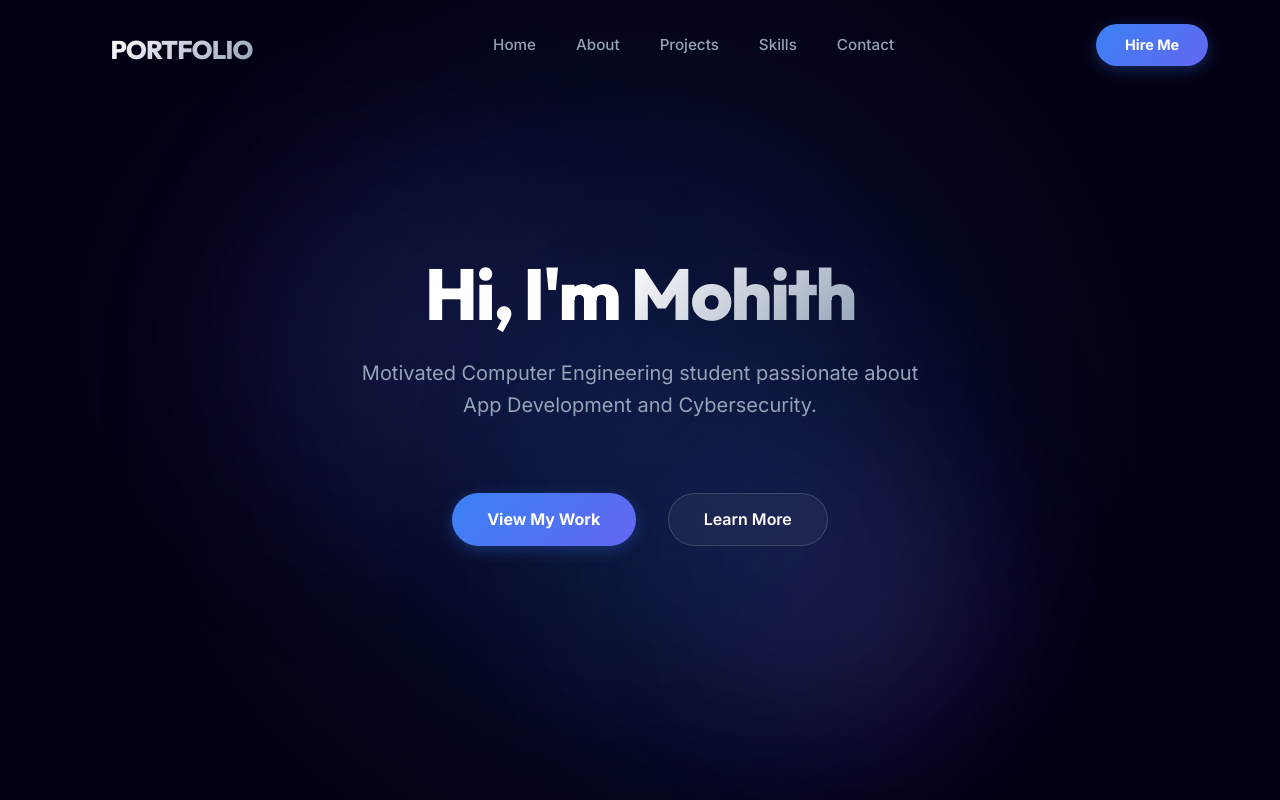
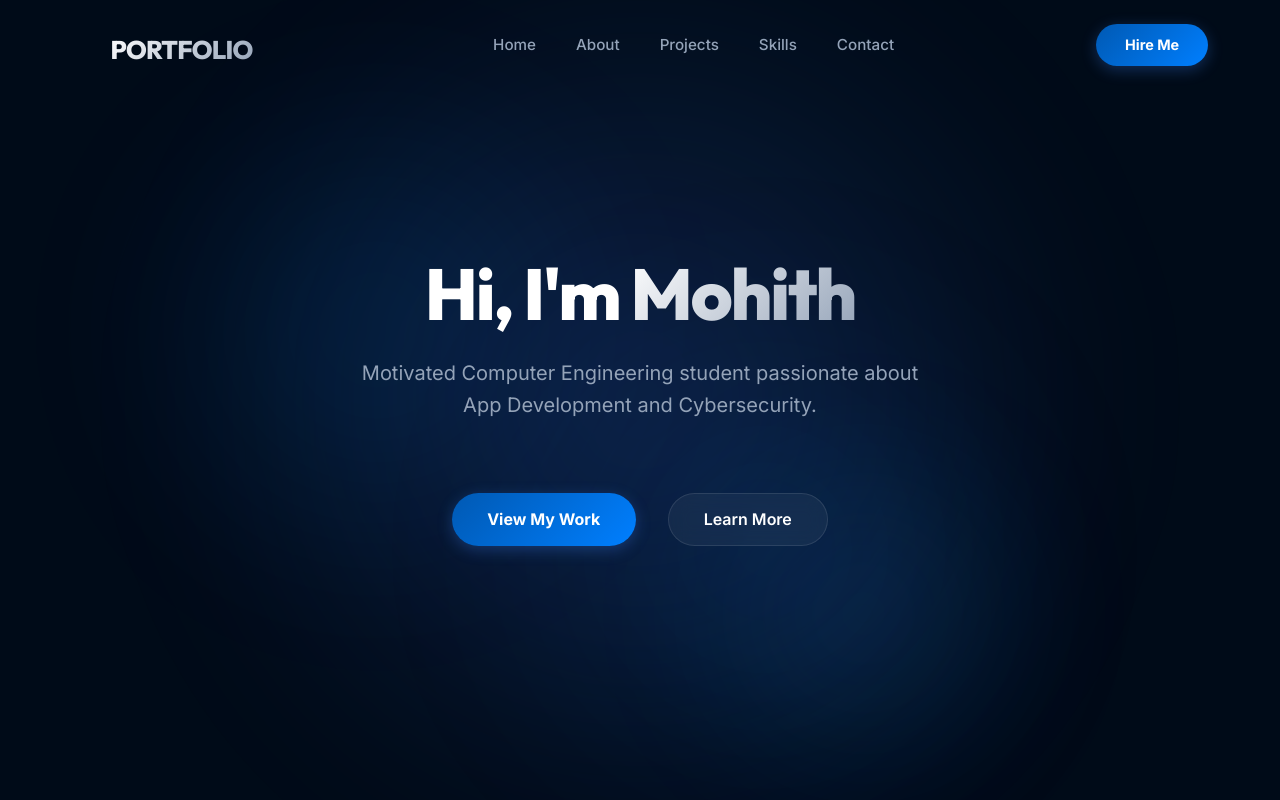
Before and after one commit to vinnakota-mohtih/antigravity, a React app: page / in a window 1280 px wide. Shown: the top 800 px of the page. Built offline with nearby package versions, Linux system fonts and the light colour scheme; the HTML template or start-up script is replaced by a standard one.

Commit message:
feat: implement scroll animations and refine UI theme

```diff
--- a/package.json
+++ b/package.json
@@ -11,6 +11,7 @@
   },
   "dependencies": {
     "@tailwindcss/vite": "^4.1.18",
+    "framer-motion": "^12.34.5",
     "lucide-react": "^0.575.0",
     "react": "^19.2.0",
     "react-dom": "^19.2.0",
--- a/src/components/About.jsx
+++ b/src/components/About.jsx
@@ -1,22 +1,30 @@
 import React from 'react';
 import './About.css';
+import ScrollReveal from './ScrollReveal';
 
 const About = () => {
     return (
         <section id="about" className="about">
             <div className="container about-container">
+                <ScrollReveal direction="right" className="about-image-wrapper">
                     <div className="about-image glass">
                         {/* Placeholder for Profile Image */}
                         <div className="image-placeholder">
                             <span className="gradient-text">PROFILE</span>
                         </div>
                     </div>
+                </ScrollReveal>
                 <div className="about-content">
+                    <ScrollReveal>
                         <h2 className="heading section-title">About <span className="gradient-text">Me</span></h2>
+                    </ScrollReveal>
+                    <ScrollReveal delay={0.2}>
                         <p className="about-text">
                             I am a Computer Engineering student dedicated to building secure, user-friendly solutions.
                             My focus lies at the intersection of innovative tech projects and cybersecurity.
                         </p>
+                    </ScrollReveal>
+                    <ScrollReveal delay={0.3}>
                         <div className="education-info">
                             <h3 className="sub-heading">Education</h3>
                             <p className="about-text">
@@ -28,12 +36,15 @@ const About = () => {
                                 Kendriya Vidyalaya Sangathan, Guntur (2023) | 58.9%
                             </p>
                         </div>
+                    </ScrollReveal>
+                    <ScrollReveal delay={0.4}>
                         <div className="about-stats">
                             <div className="stat-item">
                                 <span className="stat-number">10+</span>
                                 <span className="stat-label">Projects</span>
                             </div>
                         </div>
+                    </ScrollReveal>
                 </div>
             </div>
         </section>
--- a/src/components/Contact.jsx
+++ b/src/components/Contact.jsx
@@ -1,35 +1,43 @@
 import React from 'react';
 import './Contact.css';
+import ScrollReveal from './ScrollReveal';
 
 const Contact = () => {
     return (
         <section id="contact" className="contact">
             <div className="container">
-                <div className="contact-header text-center">
+                <ScrollReveal className="contact-header text-center">
                     <h2 className="heading section-title">Let's <span className="gradient-text">Connect</span></h2>
                     <p className="contact-text">
                         Have a project in mind or just want to say hi? My inbox is always open.
                     </p>
-                </div>
+                </ScrollReveal>
 
                 <div className="contact-grid">
                     <div className="contact-methods">
+                        <ScrollReveal direction="right" delay={0.2} distance={30}>
                             <div className="method-item glass">
                                 <span className="method-label">Email</span>
                                 <a href="mailto:mohithvinnakota008@gmail.com" className="method-link">mohithvinnakota008@gmail.com</a>
                             </div>
+                        </ScrollReveal>
 
+                        <ScrollReveal direction="right" delay={0.3} distance={30}>
                             <div className="method-item glass">
                                 <span className="method-label">LinkedIn</span>
                                 <a href="https://www.linkedin.com/in/mohith-vinnakota-153b28300" target="_blank" rel="noopener noreferrer" className="method-link">mohith-vinnakota-153b28300</a>
                             </div>
+                        </ScrollReveal>
+
+                        <ScrollReveal direction="right" delay={0.4} distance={30}>
                             <div className="method-item glass">
                                 <span className="method-label">GitHub</span>
                                 <a href="https://github.com/vinnakota-mohtih" target="_blank" rel="noopener noreferrer" className="method-link">vinnakota-mohtih</a>
                             </div>
+                        </ScrollReveal>
                     </div>
 
-                    <div className="contact-form-container glass">
+                    <ScrollReveal direction="left" delay={0.3} className="contact-form-container glass">
                         <form className="contact-form">
                             <div className="form-group">
                                 <label>Name</label>
@@ -47,7 +55,7 @@ const Contact = () => {
                                 Send Message
                             </button>
                         </form>
-                    </div>
+                    </ScrollReveal>
                 </div>
             </div>
         </section>
--- a/src/components/Experience.jsx
+++ b/src/components/Experience.jsx
@@ -1,5 +1,6 @@
 import React from 'react';
 import './Experience.css';
+import ScrollReveal from './ScrollReveal';
 
 const experiences = [
     {
@@ -16,10 +17,13 @@ const Experience = () => {
     return (
         <section id="experience" className="experience">
             <div className="container">
+                <ScrollReveal>
                     <h1 className="section-title">Work Experience</h1>
+                </ScrollReveal>
                 <div className="experience-list">
-                    {experiences.map((exp) => (
-                        <div key={exp.id} className="experience-card glass">
+                    {experiences.map((exp, i) => (
+                        <ScrollReveal key={exp.id} delay={i * 0.2}>
+                            <div className="experience-card glass">
                                 <div className="card-header">
                                     <h2>{exp.role}</h2>
                                     <span className="company-name">{exp.company}</span>
@@ -29,6 +33,7 @@ const Experience = () => {
                                     <p className="description">{exp.description}</p>
                                 </div>
                             </div>
+                        </ScrollReveal>
                     ))}
                 </div>
             </div>
--- a/src/components/Hero.jsx
+++ b/src/components/Hero.jsx
@@ -1,20 +1,27 @@
 import React from 'react';
 import './Hero.css';
+import ScrollReveal from './ScrollReveal';
 
 const Hero = () => {
     return (
         <section id="home" className="hero">
             <div className="hero-content container">
+                <ScrollReveal>
                     <h1 className="hero-title">
                         Hi, I'm <span className="gradient-text">Mohith</span>
                     </h1>
+                </ScrollReveal>
+                <ScrollReveal delay={0.2}>
                     <p className="hero-subtitle">
                         Motivated Computer Engineering student passionate about App Development and Cybersecurity.
                     </p>
+                </ScrollReveal>
+                <ScrollReveal delay={0.4}>
                     <div className="hero-actions">
                         <a href="#projects" className="btn-primary">View My Work</a>
                         <a href="#about" className="btn-outline">Learn More</a>
                     </div>
+                </ScrollReveal>
             </div>
             <div className="hero-bg-glow"></div>
         </section>
--- a/src/components/Projects.jsx
+++ b/src/components/Projects.jsx
@@ -1,7 +1,9 @@
 import React from 'react';
 import './Projects.css';
+import ScrollReveal from './ScrollReveal';
 
-const ProjectCard = ({ title, category, description }) => (
+const ProjectCard = ({ title, category, description, index }) => (
+    <ScrollReveal delay={index * 0.15}>
         <div className="project-card glass">
             <div className="project-image">
                 <div className="image-overlay">
@@ -15,6 +17,7 @@ const ProjectCard = ({ title, category, description }) => (
                 <p className="project-description">{description}</p>
             </div>
         </div>
+    </ScrollReveal>
 );
 
 const Projects = () => {
@@ -39,9 +42,11 @@ const Projects = () => {
     return (
         <section id="projects" className="projects">
             <div className="container">
+                <ScrollReveal>
                     <h2 className="heading section-title">Featured <span className="gradient-text">Projects</span></h2>
+                </ScrollReveal>
                 <div className="projects-grid">
-                    {projects.map((p, i) => <ProjectCard key={i} {...p} />)}
+                    {projects.map((p, i) => <ProjectCard key={i} index={i} {...p} />)}
                 </div>
             </div>
         </section>
--- /dev/null
+++ b/src/components/ScrollReveal.jsx
@@ -0,0 +1,35 @@
+import { motion } from 'framer-motion';
+
+const ScrollReveal = ({ children, direction = 'up', delay = 0, duration = 0.8, distance = 50, className = "" }) => {
+    const variants = {
+        hidden: {
+            opacity: 0,
+            x: direction === 'left' ? distance : direction === 'right' ? -distance : 0,
+            y: direction === 'up' ? distance : direction === 'down' ? -distance : 0,
+        },
+        visible: {
+            opacity: 1,
+            x: 0,
+            y: 0,
+            transition: {
+                duration: duration,
+                delay: delay,
+                ease: [0.25, 0.1, 0.25, 1],
+            }
+        }
+    };
+
+    return (
+        <motion.div
+            className={className}
+            initial="hidden"
+            whileInView="visible"
+            viewport={{ once: true, margin: "-100px" }}
+            variants={variants}
+        >
+            {children}
+        </motion.div>
+    );
+};
+
+export default ScrollReveal;
--- a/src/components/Skills.jsx
+++ b/src/components/Skills.jsx
@@ -1,5 +1,6 @@
 import React from 'react';
 import './Skills.css';
+import ScrollReveal from './ScrollReveal';
 
 const Skills = () => {
     const skillCategories = [
@@ -16,17 +17,23 @@ const Skills = () => {
     return (
         <section id="skills" className="skills">
             <div className="container">
+                <ScrollReveal>
                     <h2 className="heading section-title text-center">Technical <span className="gradient-text">Excellence</span></h2>
+                </ScrollReveal>
                 <div className="skills-container">
                     {skillCategories.map((cat, i) => (
-                        <div key={i} className="skill-category glass">
+                        <ScrollReveal key={i} delay={i * 0.2} className="skill-category-wrapper">
+                            <div className="skill-category glass">
                                 <h3 className="category-title">{cat.title}</h3>
                                 <div className="skills-list">
                                     {cat.skills.map((skill, si) => (
-                                    <span key={si} className="skill-tag">{skill}</span>
+                                        <ScrollReveal key={si} delay={(i * 0.2) + (si * 0.05)} distance={20} className="skill-tag-wrapper">
+                                            <span className="skill-tag">{skill}</span>
+                                        </ScrollReveal>
                                     ))}
                                 </div>
                             </div>
+                        </ScrollReveal>
                     ))}
                 </div>
             </div>
--- a/src/index.css
+++ b/src/index.css
@@ -1,25 +1,25 @@
 @import url('https://fonts.googleapis.com/css2?family=Inter:wght@300;400;500;600;700&family=Outfit:wght@400;600;800&display=swap');
 
 :root {
-  /* Color Palette - Deep Dark Blue with Liquid Accents */
-  --bg-primary: #030014;
-  --bg-secondary: #050816;
-  --bg-tertiary: #0f172a;
+  /* New Color Palette - Deep Dark Blue Theme */
+  --bg-primary: #000B18;
+  --bg-secondary: #001D3D;
+  --bg-tertiary: #003566;
 
-  --accent-primary: #3b82f6;
-  --accent-secondary: #6366f1;
-  --accent-tertiary: #a855f7;
+  --accent-primary: #0059B3;
+  --accent-secondary: #007FFF;
+  --accent-tertiary: #3399FF;
   --accent-success: #10b981;
 
   --text-primary: #ffffff;
   --text-secondary: #94a3b8;
   --text-muted: #64748b;
 
-  --border-subtle: rgba(255, 255, 255, 0.15);
+  --border-subtle: rgba(255, 255, 255, 0.1);
   --glass-bg: rgba(255, 255, 255, 0.03);
-  --glass-border: rgba(59, 130, 246, 0.3);
+  --glass-border: rgba(0, 89, 179, 0.4);
   /* Darker blue/purple tint */
-  --glass-shadow: 0 8px 32px 0 rgba(0, 0, 0, 0.8);
+  --glass-shadow: 0 8px 32px 0 rgba(0, 0, 0, 0.6);
 
   /* Typography */
   --font-main: 'Inter', system-ui, -apple-system, sans-serif;
```
Also changed, not shown: 1 other file (tests, documents, lock files or other folders). Lines whose indentation alone changed are shown as unchanged.
